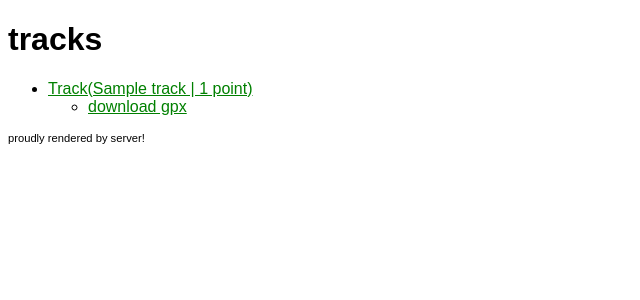
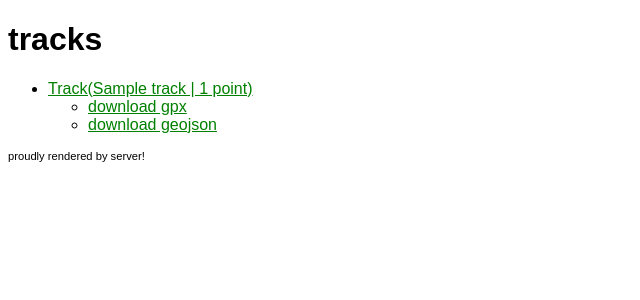
Before and after one commit to koma5/bH5, a Django app: page / in a window 1280 px wide. Shown: the part 86-386 px from the top of the page, without its empty margins (0-640 px from the left). Run offline with Django 3.2, Linux system fonts and the light colour scheme; tables that the repository leaves empty hold one stand-in row (values such as "Sample post").

Commit message:
geojson download

```diff
--- a/tracks/templates/tracks/index.html
+++ b/tracks/templates/tracks/index.html
@@ -11,6 +11,7 @@
                 <a href="{% url 'tracks:detail' track.id %}">{{ track }}</a>
                 <ul>
                     <li><a href="{% url 'tracks:get_gpx' track.id %}">download gpx</a></li>
+                    <li><a href="{% url 'tracks:get_geojson' track.id %}">download geojson</a></li>
                 </ul>
             </li>
         {% endfor %}
--- a/tracks/urls.py
+++ b/tracks/urls.py
@@ -7,6 +7,7 @@ urlpatterns = [
     path('', views.index, name='index'),
     path('track/<int:track_id>', views.detail, name='detail'),
     path('track/<int:track_id>.gpx', views.get_gpx, name='get_gpx'),
+    path('track/<int:track_id>.json', views.get_geojson, name='get_geojson'),
     path('track', views.new_track, name='new_track'),
     path('user/<username>/', views.index_by_user, name='index_by_user'),
 ]
--- a/tracks/views.py
+++ b/tracks/views.py
@@ -15,6 +15,8 @@ from django.db import transaction
 
 import gpxpy
 import gpxpy.gpx
+
+import json
 
 def index(request):
 
@@ -117,6 +119,46 @@ def get_gpx(request, track_id):
     return HttpResponse(gpx.to_xml(), content_type="application/gpx+xml")
     #return HttpResponse(gpx.to_xml(), content_type="text/plain")
 
+def get_geojson(request, track_id):
+
+    tracks = Track.objects.all()
+
+    if not request.user.is_authenticated:
+        tracks = Track.objects.filter(public=True)
+
+    track =  get_object_or_404(tracks, id=track_id)
+
+    geojson_object = {
+        'type': 'FeatureCollection',
+        'features': []
+    }
+
+    segments = Segment.objects.filter(track=track)
+
+
+
+    for segment in segments:
+
+        if segment.points.count() >= 2:
+
+            geojson_segment = {
+                'type': 'Feature',
+                'properties': {},
+                'geometry': {
+                    'type': 'LineString',
+                    'coordinates': []
+                }
+            }
+
+            points = Point.objects.filter(segment=segment).order_by('date')
+
+            for point in points:
+                geojson_segment['geometry']['coordinates'].append([point.longitude, point.latitude])
+
+            geojson_object['features'].append(geojson_segment)
+
+    return HttpResponse(json.dumps(geojson_object), content_type="application/geo+json")
+
 
 def index_by_user(request, username):
 
```
